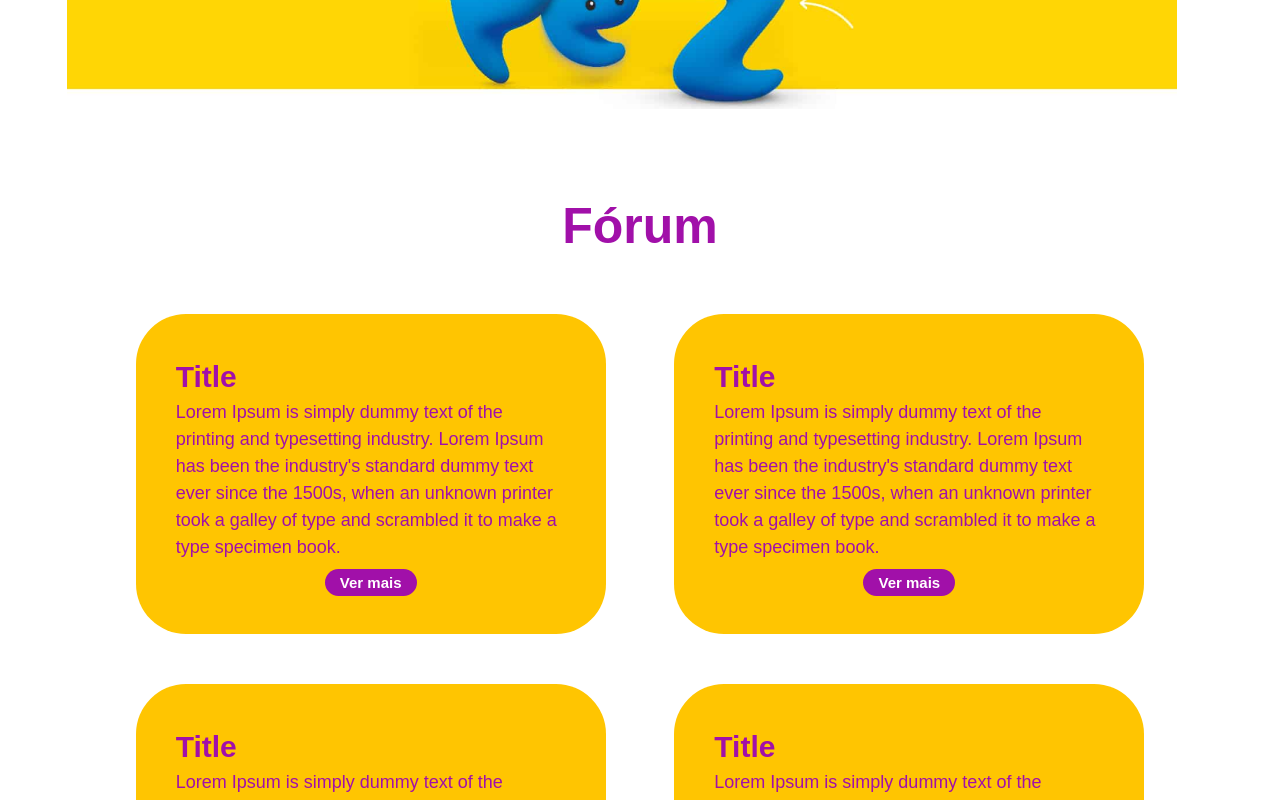
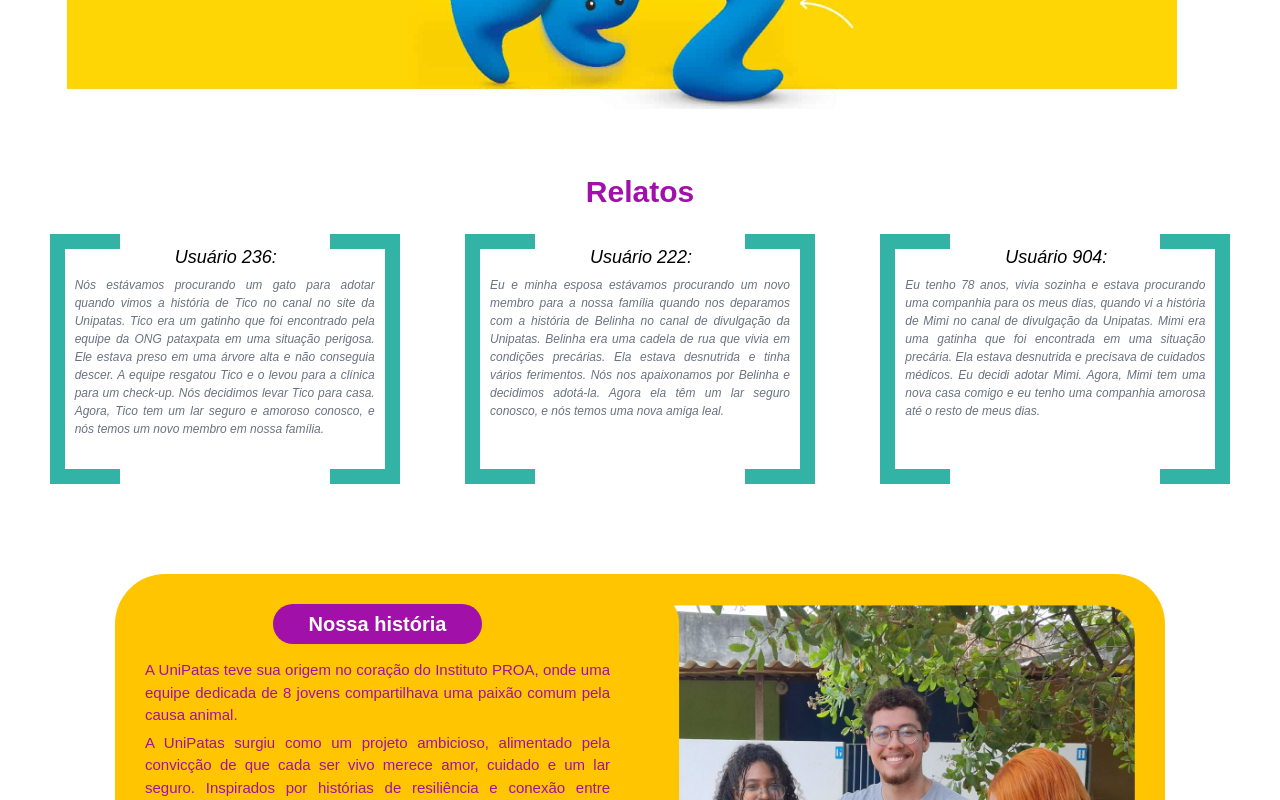
Before and after one commit to UniPatas/UniPatas, a Next.js app: page / in a window 1280 px wide. Shown: the part 1580-2380 px from the top of the page. Built offline with nearby package versions, Linux system fonts and the light colour scheme; a web font is replaced by a local one.

Commit message:
Componente escondido
nao fará mais parte do nosso projeto nesse primeiro momento

```diff
--- a/src/app/page.jsx
+++ b/src/app/page.jsx
@@ -3,7 +3,7 @@ import { Relatos } from "@/components/Home/Relatos";
 import { SliderOngs } from "@/components/Home/Sliders/SliderOngs";
 import { SliderNoticia } from "@/components/Home/Sliders/SliderNoticia";
 import { ContainerAnuncio } from "@/components/Home/ContainerAnuncio";
-import { ComponenteForum } from "@/components/Home/ComponenteForum";
+// import { ComponenteForum } from "@/components/Home/ComponenteForum";
 import Layout from "@/components/Layout";
 import { SliderOurHist } from "@/components/Home/Sliders/SliderOurHist";
 import { SliderMembers } from "@/components/Home/Sliders/SliderMembers";
@@ -17,7 +17,7 @@ export default function Home() {
         <DestaqueAdocao />
         <SliderOngs />
         <ContainerAnuncio />
-        <ComponenteForum />
+        {/* <ComponenteForum /> */}
         <Relatos />
         <SliderOurHist />
         <SliderMembers />
```
